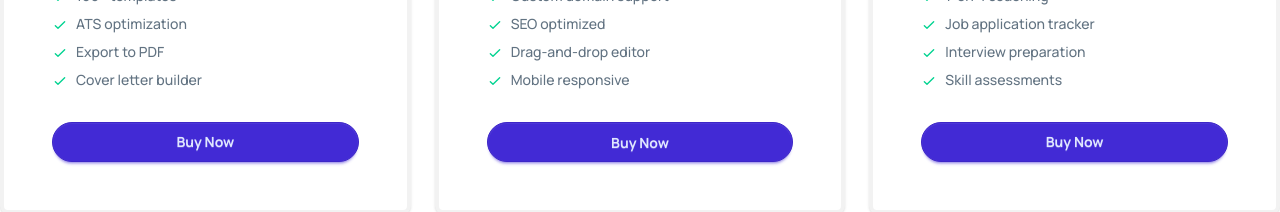
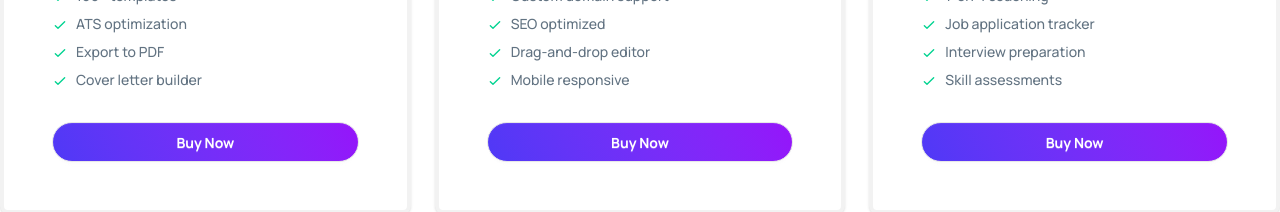
Before and after one commit to modina-khusbu-priya553/DigitalTools-Platform_, a React (Vite) app: page / in a window 1280 px wide. Shown: the part 1940-2152 px from the top of the page. Built offline with nearby package versions, Linux system fonts and the light colour scheme.

Commit message:
Add useState to Card Button and function to toggle between selectedCart and product, design empty card and selected product card according to figam

```diff
--- a/src/component/digitalTools/availableProducts/AvailableProducts.jsx
+++ b/src/component/digitalTools/availableProducts/AvailableProducts.jsx
@@ -3,14 +3,19 @@ import ProductCards from '../../ui/ProductCards';
 
 
 
-const AvailableProducts = ({products}) => {
-    console.log(products);
+const AvailableProducts = ({products, selectedProducts, setSelectedProducts}) => {
     return (
         <div className="container mx-auto">
-            <div className="grid grid-cols-3 gap-6">
+            <div className="grid grid-cols-3 gap-6 items-stretch">
                 {products.map((product) => {
                 return(
-                    <ProductCards product={product} key={product.id} />
+                    <ProductCards
+                        product={product}
+                        key={product.id}
+                        selectedProducts = {selectedProducts}
+                        setSelectedProducts = {setSelectedProducts}
+
+                        />
 
                 );
 
--- a/src/component/digitalTools/selectedProducts/SelectedProducts.jsx
+++ b/src/component/digitalTools/selectedProducts/SelectedProducts.jsx
@@ -1,17 +1,14 @@
 import 'react';
-import { FiShoppingCart } from "react-icons/fi";
+
+import SelectedCards from '../../ui/SelectedCards';
+import EmptyCard from '../../ui/EmptyCard';
 
 const SelectedProducts = ({selectedProducts, setSelectedProducts}) => {
     console.log(selectedProducts)
     return (
         <div>
-            <div className='container mx-auto'>
-                <div className="flex flex-col items-center justify-center h-64 space-y-2 shadow-sm border-3 border-[#F2F2F2] rounded-lg">
-                    <h2 className="text-2xl font-bold text-center text-gray-500"><FiShoppingCart size={50}/></h2>
-                    <p className="text-center text-gray-500 text-2xl">Your cart is empty</p>
-                </div>
-           </div>
-
+            {selectedProducts.length === 0 ? <EmptyCard /> :
+            <SelectedCards selectedProducts ={selectedProducts} setSelectedProducts ={setSelectedProducts} />}
         </div>
     );
 };
--- /dev/null
+++ b/src/component/ui/EmptyCard.jsx
@@ -0,0 +1,19 @@
+import 'react';
+import { FiShoppingCart } from "react-icons/fi";
+
+const EmptyCard = () => {
+    return (
+        <div>
+            <div className='container mx-auto flex flex-col h-64 space-y-2 shadow-sm border-3 border-[#F2F2F2] rounded-lg p-10'>
+                <h2 className='font-bold text-2xl'>Your cart</h2>
+                <div className="flex flex-col items-center justify-center">
+                    <h2 className="text-2xl font-bold text-center text-gray-500"><FiShoppingCart size={50}/></h2>
+                    <p className="text-center text-gray-500 text-2xl">Your cart is empty</p>
+                </div>
+            </div>
+
+        </div>
+    );
+};
+
+export default EmptyCard;
--- a/src/component/ui/ProductCards.jsx
+++ b/src/component/ui/ProductCards.jsx
@@ -1,15 +1,21 @@
 import 'react';
 import { useState } from 'react';
 
-const ProductCards = ({product}) => {
+const ProductCards = ({product, selectedProducts, setSelectedProducts}) => {
 
     const [isBuy, setIsBuy] = useState(false)
 
+    const handleChooseProducts = () => {
+        setIsBuy(!isBuy);
 
-    console.log(product)
+        setSelectedProducts ([...selectedProducts, product]);
+
+    }
+
+
     return (
-        <div>
-            <div className="card bg-base-100  p-6 border-4 border-[#F2F2F2] rounded-lg shadow-sm">
+        <div className="h-full">
+            <div className="card bg-base-100 p-6 border-4 border-[#F2F2F2] rounded-lg shadow-sm h-full">
                     <div className="flex items-center justify-end">
                         <span className="badge badge-xs badge-warning font-medium py-1.5 px-3">{product.tagType}</span>
                     </div>
@@ -38,7 +44,12 @@ const ProductCards = ({product}) => {
                             }
                         </ul>
                         <div className="mt-6">
-                            <button className="btn btn-primary btn-block rounded-full font-bold">Buy Now</button>
+                            <button onClick={handleChooseProducts}
+                                className={`btn btn-block rounded-full font-bold text-white
+                                ${isBuy ? "bg-green-600" : "bg-linear-65 from-[#4F39F6] to-[#9514FA]"}`}>
+                                {isBuy ? "Add to Cart!" : "Buy Now"}
+
+                            </button>
                         </div>
 
                     </div>
--- /dev/null
+++ b/src/component/ui/SelectedCards.jsx
@@ -0,0 +1,40 @@
+import 'react';
+
+const SelectedCards = () => {
+    return (
+        <div>
+            <div className='flex  flex-col p-10 rounded-lg shadow-sm border-2 border-[#F2F2F2] gap-6 container mx-auto'>
+                <h2 className='font-bold text-2xl'>Your cart</h2>
+                <div className="flex items-center gap-4 bg-[#F9FAFC] justify-between p-5 rounded-2xl shadow-sm">
+                    <div className="flex items-center gap-4">
+                        <img src= " " alt=" "/>
+                    <div>
+                        <h2 className="text-xl font-bold flex items-center gap-2">Writing Tool</h2>
+                        <p className="text-gray-600">$29</p>
+                    </div>
+                </div>
+                    <button className="btn text-red-500 hover:text-red-700">remove</button>
+
+                </div>
+
+                <div className='flex items-center justify-between'>
+                    <p className="text-gray-600">Total: </p>
+                    <h2 className='font-bold text-2xl'>$78</h2>
+                </div>
+
+                <button className='btn bg-linear-65 from-[#4F39F6] to-[#9514FA]
+                     text-white font-bold rounded-full py-4'>Proceed To Checkout</button>
+
+
+
+            </div>
+        </div>
+
+    );
+
+
+};
+
+
+
+export default SelectedCards;
```
